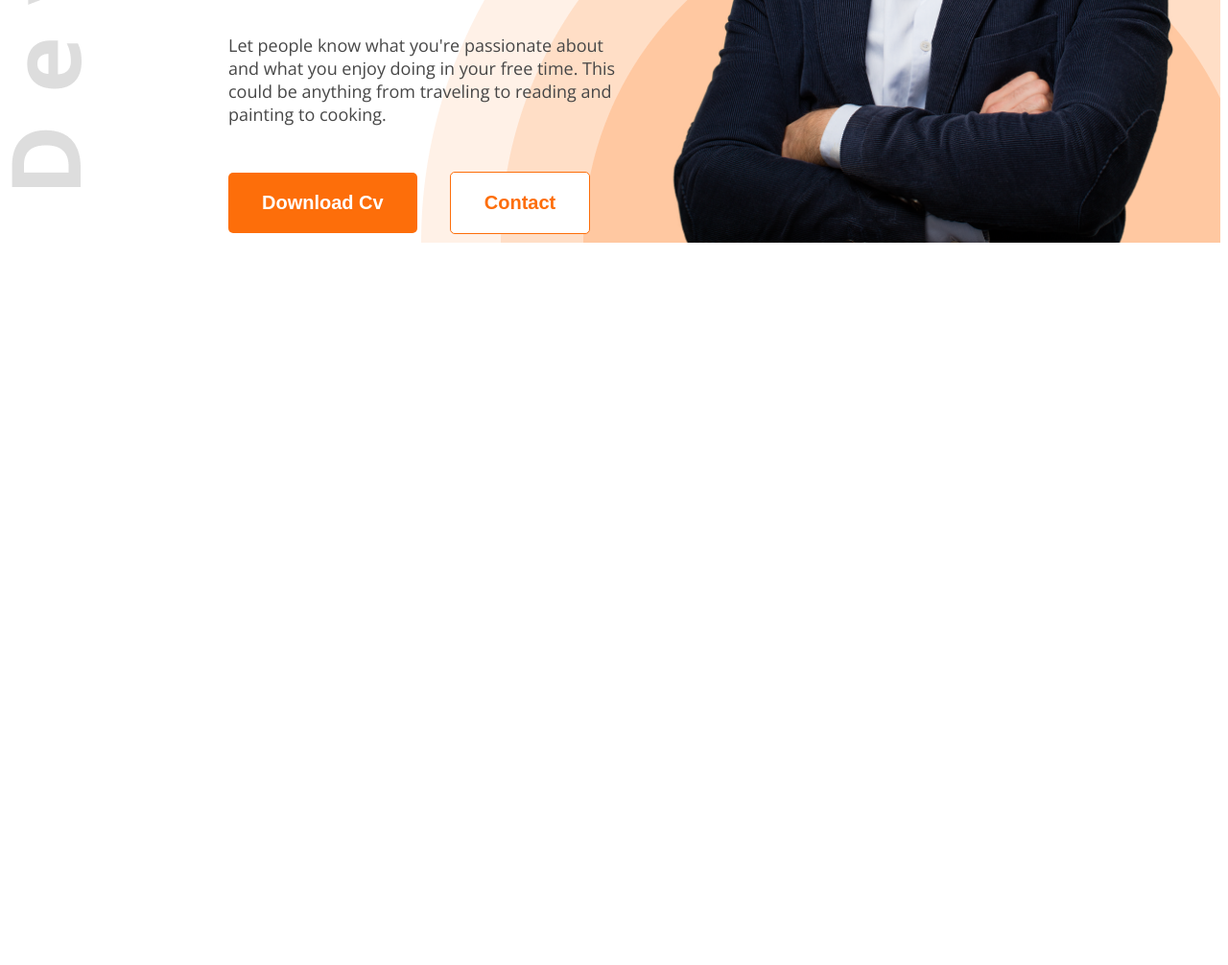
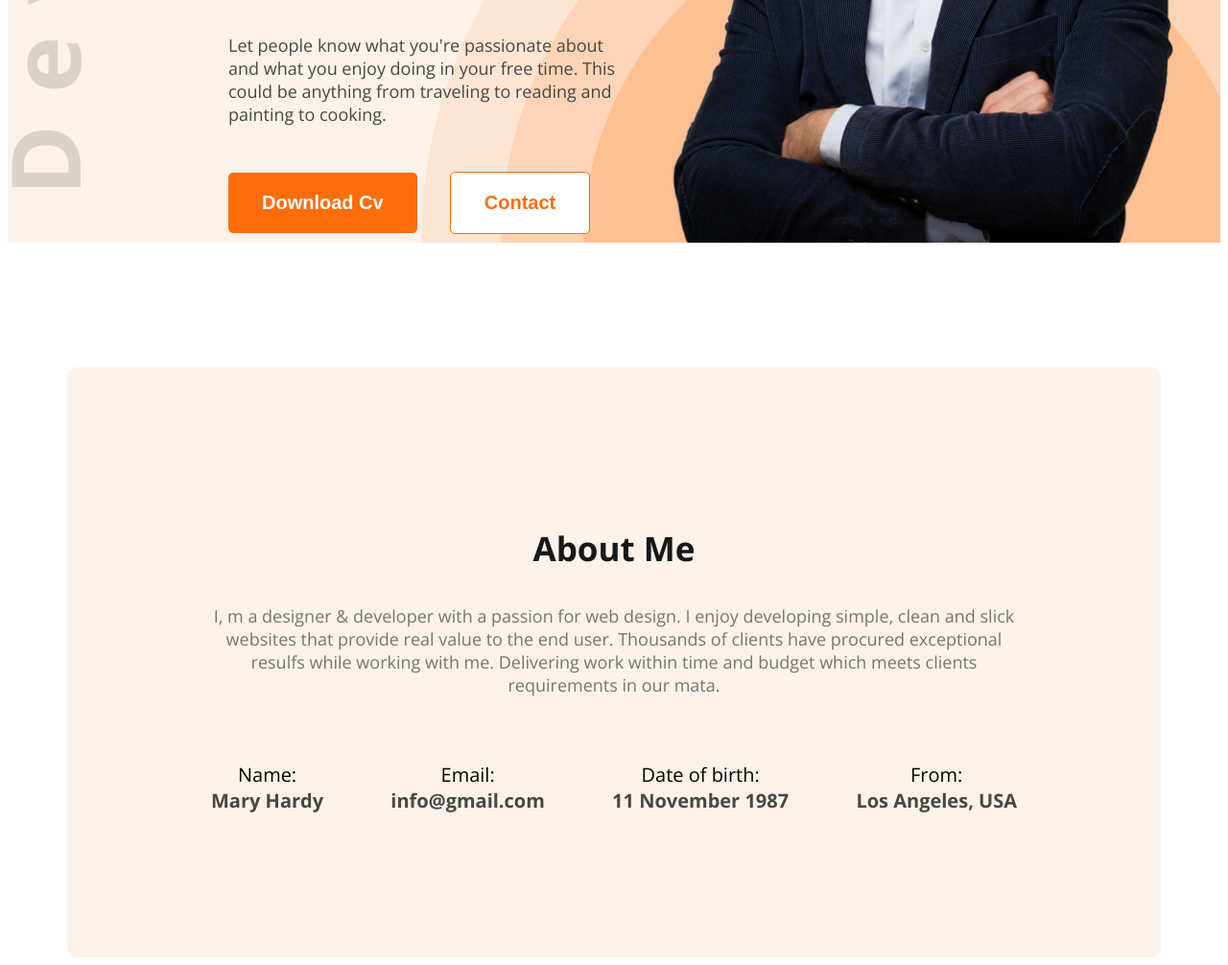
Before and after one commit to mehedirifat9/developer-portfolio, a plain HTML site: page index.html in a window 1280 px wide. Shown: the part 576-1582 px from the top of the page at 96% size. Before the commit the page ends 837 px from the top, so only its background shows below. Drawn offline with nearby package versions, Linux system fonts and the light colour scheme.

Commit message:
About section completed

```diff
--- a/index.html
+++ b/index.html
@@ -13,7 +13,7 @@
 </head>
 
 <body class="open-sans">
-    <header class="header">
+    <header class="header bg-color">
         <!-- Navbar Section Starts -->
         <nav>
             <h3 class="nav-title">MA<span class="text-primary">R</span>Y</h3>
@@ -24,7 +24,6 @@
             </ul>
         </nav>
         <!-- Navbar Section Ends -->
-
         <!-- Banner Section Starts -->
         <div class="banner">
             <div class="banner-content">
@@ -42,6 +41,21 @@
         </div>
         <!-- Banner Section Ends -->
     </header>
+    <main>
+        <section class="about-section bg-color">
+            <h3 class="section-title">About Me</h3>
+            <p class="section-intro">I, m a designer & developer with a passion for web design. I enjoy developing simple, clean and slick websites that provide real value to the end user. Thousands of clients have procured exceptional resulfs while working with me. Delivering work within time and budget which meets clients requirements in our mata.</p>
+            <div class="section-info">
+                <p>Name: <br> <span class="section-info-styles">Mary Hardy</span> </p>
+                <p>Email: <br><span class="section-info-styles">info@gmail.com</span></p>
+                <p>Date of birth: <br><span class="section-info-styles">11 November 1987</span></p>
+                <p>From: <br><span class="section-info-styles">Los Angeles, USA</span></p>
+            </div>
+        </section>
+    </main>
+    <footer>
+
+    </footer>
 
 </body>
 
--- a/styles/portfolio.css
+++ b/styles/portfolio.css
@@ -5,6 +5,10 @@
     font-style: normal;
     font-variation-settings:
         "wdth" 100;
+}
+
+.bg-color{
+    background-color: #fdf2e9;
 }
 
 nav {
@@ -117,3 +121,40 @@ nav a {
     display: flex;
      justify-content: space-between;
 }
+
+main{
+    max-width: 1140px;
+    margin: 0 auto;
+}
+
+.section-title{
+    font-size: 35px;
+    font-weight: bold;
+    color: #181818;
+    text-align: center;
+}
+
+.section-intro{
+    font-size: 18px;
+    color: #757575;
+    text-align: center;
+}
+
+.about-section{
+    border-radius: 10px;
+    margin-top: 130px;
+    padding: 130px 150px;
+}
+
+.section-info-styles{
+    font-weight: bold;
+    color: #474747;
+}
+
+.section-info{
+    display: flex;
+    padding-top: 30px;
+    justify-content: space-between;
+    text-align: center;
+    font-size: 20px;
+}
```
